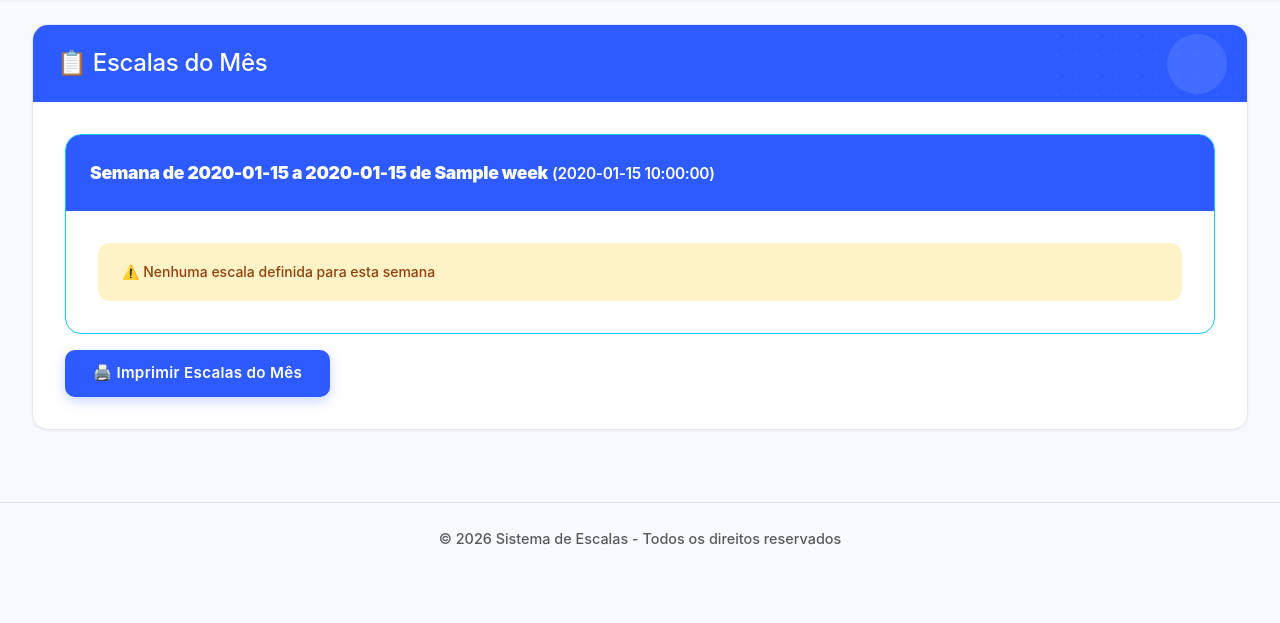
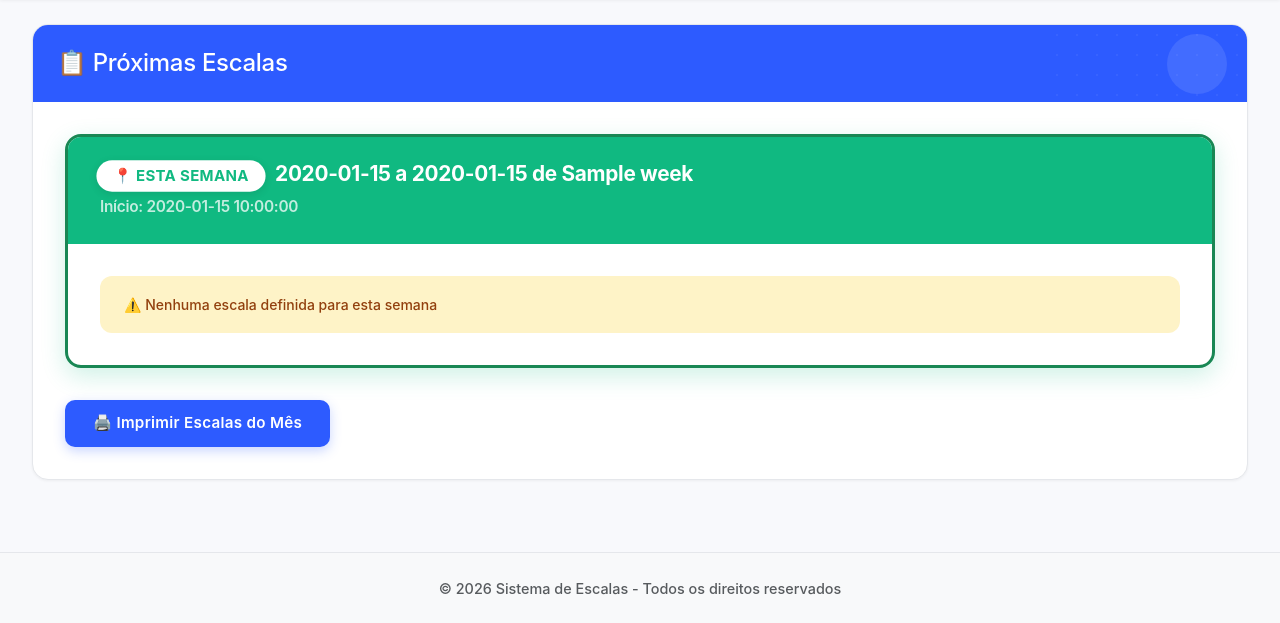
Before and after one commit to SR-Dionizio/Escalas, a FastAPI app: template app/templates/dashboard.html in a window 1280 px wide. Shown: the part 145-768 px from the top of the page. Run offline with FastAPI, Linux system fonts and the light colour scheme; the template is opened without the code that fills it: most values are stand-ins (such as "Sample title", 1, 10 or a date in 2020).

Commit message:
(feat): deixando a semana atual mais visual

```diff
--- a/app/main.py
+++ b/app/main.py
@@ -31,8 +31,8 @@ templates = Jinja2Templates(directory=str(BASE_DIR / "templates"))
 
 @app.get("/", response_class=HTMLResponse)
 async def dashboard(request: Request):
-    """Dashboard - Current month schedule (all weeks) - PUBLIC"""
-    weeks = ScheduleService.get_current_month_weeks()
+    """Dashboard - Current week and next 3 weeks - PUBLIC"""
+    weeks = ScheduleService.get_current_and_next_weeks(weeks_ahead=3)
     user = get_current_user(request)
 
     context = {
--- a/app/static/css/style.css
+++ b/app/static/css/style.css
@@ -663,4 +663,94 @@ footer p {
 }
     color: var(--primary-blue) !important;
 }
+
+/* Week Header Styling - Visual Improvements */
+.card.border-success.border-3 {
+    border-width: 3px !important;
+    box-shadow: 0 8px 24px rgba(16, 185, 129, 0.2) !important;
+}
+
+.card.border-success > .card-header.bg-success {
+    background: linear-gradient(135deg, #10B981 0%, #059669 100%) !important;
+    padding: 1.5rem 2rem;
+}
+
+.card.border-success > .card-header h5 {
+    font-size: 1.3rem;
+    margin-bottom: 0.5rem;
+}
+
+.card.border-success > .card-header .badge.bg-light {
+    background: white !important;
+    color: #10B981 !important;
+    font-size: 0.9rem;
+    padding: 0.5rem 1rem;
+    font-weight: 700;
+    box-shadow: 0 2px 8px rgba(0, 0, 0, 0.1);
+    animation: pulse 2s infinite;
+}
+
+@keyframes pulse {
+    0%, 100% {
+        transform: scale(1);
+    }
+    50% {
+        transform: scale(1.05);
+    }
+}
+
+.card.border-primary > .card-header.bg-light {
+    background: linear-gradient(135deg, #2D5BFF 0%, #1E3FCC 100%) !important;
+    border-bottom: none;
+    color: white !important;
+}
+
+.card.border-primary > .card-header h5 {
+    color: white !important;
+    font-size: 1.2rem;
+}
+
+.card.border-primary > .card-header h5 * {
+    color: white !important;
+}
+
+.card.border-primary > .card-header .badge.bg-primary {
+    background: white !important;
+    color: var(--primary-blue) !important;
+    font-size: 0.85rem;
+    padding: 0.4rem 0.9rem;
+    font-weight: 700;
+    box-shadow: 0 2px 8px rgba(0, 0, 0, 0.15);
+}
+
+.card.border-primary > .card-header small {
+    color: rgba(255, 255, 255, 0.85) !important;
+}
+
+/* Preserve original colors for role cards inside weeks */
+.card-body .card .card-header.bg-primary {
+    background: #2D5BFF !important;
+}
+
+.card-body .card .card-header.bg-success {
+    background: #10B981 !important;
+}
+
+.card-body .card .card-header.bg-warning {
+    background: #FFA500 !important;
+}
+
+.card-body .card .card-header.bg-info {
+    background: #3B82F6 !important;
+}
+
+/* Improve spacing between week cards */
+.card.mb-4 {
+    margin-bottom: 2rem !important;
+}
+
+.card.mb-3 {
+    margin-bottom: 1.5rem !important;
+}
+
 /* Made with Bob */
--- a/app/templates/dashboard.html
+++ b/app/templates/dashboard.html
@@ -1,29 +1,44 @@
 {% extends "base.html" %}
 
-{% block title %}Dashboard - Escalas do Mês{% endblock %}
+{% block title %}Dashboard - Próximas Escalas{% endblock %}
 
 {% block content %}
 <div class="row">
     <div class="col-md-12">
         <div class="card">
             <div class="card-header bg-primary text-white">
-                <h4 class="mb-0">📋 Escalas do Mês</h4>
+                <h4 class="mb-0">📋 Próximas Escalas </h4>
             </div>
             <div class="card-body">
                 {% if weeks %}
                     {% for week in weeks %}
-                        <div class="card mb-3 border-info">
-                            <div class="card-header bg-light">
-                                <strong>Semana de {{ week.week_start.strftime('%d') }} a {{ week.week_end.strftime('%d') }} de {{ week.month_name }}</strong>
-                                <small class="text-muted">({{ week.week_date }})</small>
-                            </div>
+                        {% set is_current_week = loop.index == 1 %}
+                        {% if is_current_week %}
+                            <div class="card mb-4 border-success border-3 shadow">
+                                <div class="card-header bg-success text-white">
+                                    <h5 class="mb-0">
+                                        <span class="badge bg-light text-success me-2">📍 ESTA SEMANA</span>
+                                        <strong>{{ week.week_start.strftime('%d') }} a {{ week.week_end.strftime('%d') }} de {{ week.month_name }}</strong>
+                                    </h5>
+                                    <small class="opacity-75">Início: {{ week.week_date }}</small>
+                                </div>
+                        {% else %}
+                            <div class="card mb-3 border-primary">
+                                <div class="card-header bg-light border-bottom border-primary">
+                                    <h5 class="mb-0">
+                                        <span class="badge bg-primary me-2">Semana {{ loop.index }}</span>
+                                        <strong>{{ week.week_start.strftime('%d') }} a {{ week.week_end.strftime('%d') }} de {{ week.month_name }}</strong>
+                                    </h5>
+                                    <small class="text-muted">Início: {{ week.week_date }}</small>
+                                </div>
+                        {% endif %}
                             <div class="card-body">
                                 {% if week.schedule %}
                                     <div class="row">
                                         <div class="col-md-4">
                                             <div class="card mb-3 border-primary">
                                                 <div class="card-header bg-primary text-white">
-                                                    🎤 Microfone (2 pessoas)
+                                                    🎤 Microfone
                                                 </div>
                                                 <div class="card-body">
                                                     {% set microfone = week.schedule.assignments | selectattr('role_name', 'equalto', 'MICROFONE') | list %}
@@ -41,9 +56,9 @@
                                         </div>
 
                                         <div class="col-md-4">
-                                            <div class="card mb-3 border-success">
-                                                <div class="card-header bg-success text-white">
-                                                    🔊 Sistema de Som (1 pessoa)
+                                            <div class="card mb-3 border-info">
+                                                <div class="card-header bg-info text-white">
+                                                    🔊 Sistema de Som
                                                 </div>
                                                 <div class="card-body">
                                                     {% set som = week.schedule.assignments | selectattr('role_name', 'equalto', 'SOM') | list %}
@@ -82,8 +97,8 @@
                                                     </div>
                                                 </div>
                                                 <div class="col-12">
-                                                    <div class="card border-info">
-                                                        <div class="card-header bg-info text-white">
+                                                    <div class="card border-success">
+                                                        <div class="card-header bg-success text-white">
                                                             🏛️ Indicador do Auditório
                                                         </div>
                                                         <div class="card-body">
--- a/app/templates/escalas.html
+++ b/app/templates/escalas.html
@@ -52,7 +52,7 @@
                         <input type="date" class="form-control" id="scheduleDate" required>
                     </div>
 
-                    <h6 class="mt-4 mb-3">Microfone (2 pessoas)</h6>
+                    <h6 class="mt-4 mb-3">Microfone</h6>
                     <div id="microfoneOptions" class="mb-3"></div>
 
                     <h6 class="mt-4 mb-3">Sistema de Som (1 pessoa)</h6>
@@ -88,7 +88,7 @@
                         <input type="date" class="form-control" id="editScheduleDate" disabled>
                     </div>
 
-                    <h6 class="mt-4 mb-3">Microfone (2 pessoas)</h6>
+                    <h6 class="mt-4 mb-3">Microfone</h6>
                     <div id="editMicrofoneOptions" class="mb-3"></div>
 
                     <h6 class="mt-4 mb-3">Sistema de Som (1 pessoa)</h6>
```
Also changed, not shown: app/services.py (+45 -0 lines).
